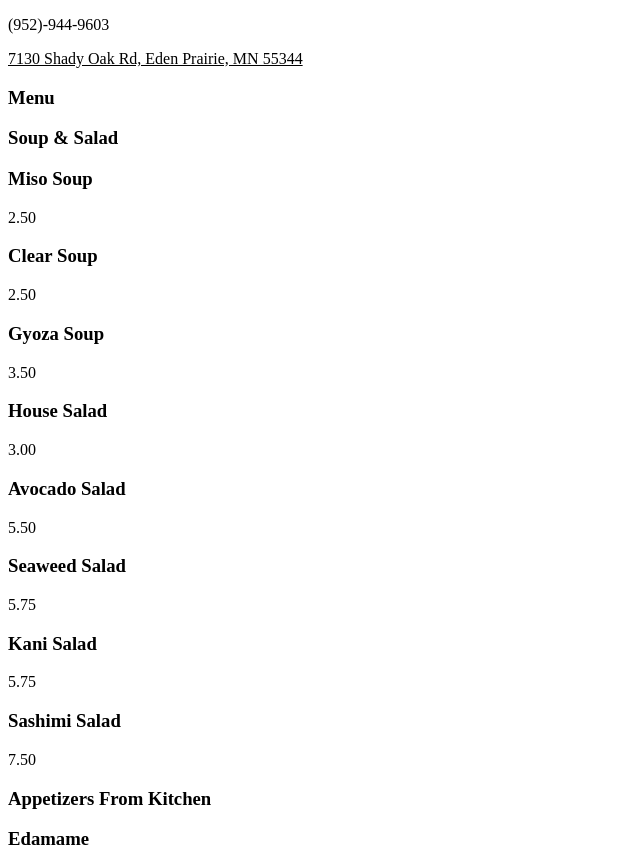
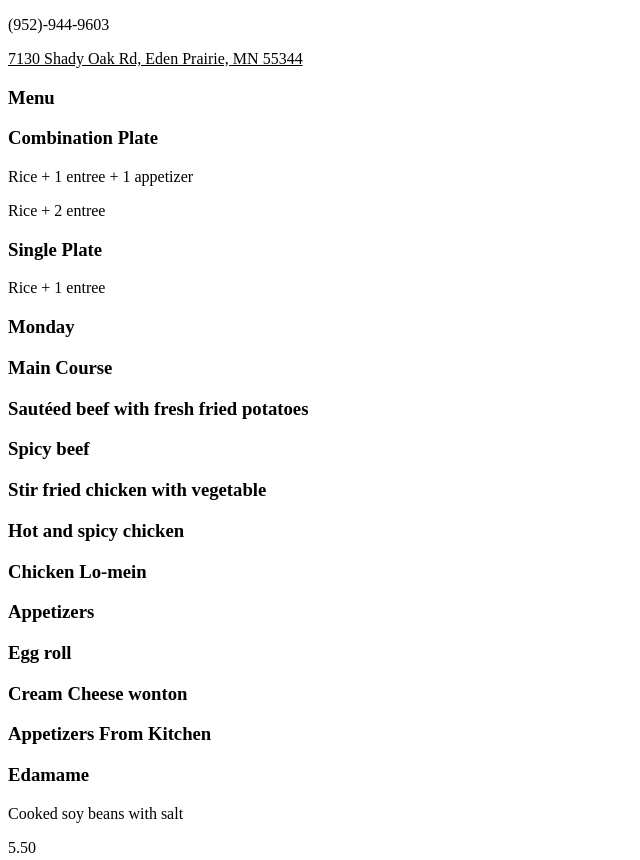
Before and after one commit to ThomasJRooney/Eden-Vietnamese, a plain HTML site: page index.html in a window 1280 px wide. Shown: the part 1169-2029 px from the top of the page, without its empty margins (0-640 px from the left). Drawn offline with nearby package versions, Linux system fonts and the light colour scheme; a script that the page names is missing; a web font is replaced by a local one.

Commit message:
Update index.html

```diff
--- a/index.html
+++ b/index.html
@@ -269,47 +269,56 @@
                             <div class="menu-items__row row align-items-top menu-items__wrapper justify-content-center">
                                 <h3>Menu</h3>
                             </div>
+
+
+
+                            <div class="menu-items__row align-items-top menu-items__wrapper justify-content-center">
+                                <h3 style="color: black;">Combination Plate</h3>
+                                <p>Rice + 1 entree + 1 appetizer</p>
+                                <p>Rice + 2 entree</p>
+                            </div>
+                            <div class="menu-items__row align-items-top menu-items__wrapper justify-content-center">
+                                <h3 style="color: black;">Single Plate</h3>
+                                <p>Rice + 1 entree</p>
+                            </div>
+
+
                             <div class="menu-items__row row align-items-top menu-items__wrapper justify-content-center">
-                                <h3 style="color: black;">Soup & Salad</h3>
-                            </div>
-                            <div class="menu-items__row row align-items-top justify-content-left">
-                                <div class="menu-items__wrapper col-md-6" data-food-cats="vegan,vegetarian,diary-free,gluten-free,under-500" data-ingredients="">
-                                    <h3>Miso Soup</h3>
-                                    <p>2.50</p>
-                                </div>
-                                <div class="menu-items__wrapper col-md-6" data-food-cats="vegan,vegetarian,diary-free,gluten-free,under-500" data-ingredients="">
-                                    <h3>Clear Soup </h3>
-                                    <p>2.50</p>
-                                </div>
-                            </div>
-                            <div class="menu-items__row row align-items-top justify-content-left">
-                                <div class="menu-items__wrapper col-md-6" data-food-cats="diary-free,gluten-free,under-500" data-ingredients="">
-                                    <h3>Gyoza Soup</h3>
-                                    <p>3.50</p>
-                                </div>
-                                <div class="menu-items__wrapper col-md-6" data-food-cats="vegan,vegetarian,diary-free,under-500" data-ingredients="">
-                                    <h3>House Salad</h3>
-                                    <p>3.00</p>
-                                </div>
-                            </div>
-                            <div class="menu-items__row row align-items-top justify-content-left">
-                                <div class="menu-items__wrapper col-md-6" data-food-cats="diary-free,under-500" data-ingredients="">
-                                    <h3>Avocado Salad</h3>
-                                    <p>5.50</p>
-                                </div>
-                                <div class="menu-items__wrapper col-md-6" data-food-cats="diary-free,gluten-free" data-ingredients="">
-                                    <h3>Seaweed Salad</h3>
-                                    <p>5.75</p>
-                                </div>
-                            </div>
-                            <div class="menu-items__row row align-items-top justify-content-left">
-                                <div class="menu-items__wrapper col-md-6" data-food-cats="diary-free,gluten-free" data-ingredients="">
-                                    <h3>Kani Salad</h3>
-                                    <p>5.75</p>
-                                </div>
-                                <div class="menu-items__wrapper col-md-6" data-food-cats="diary-free,gluten-free,under-500" data-ingredients="">
-                                    <h3>Sashimi Salad</h3>
-                                    <p>7.50</p>
+                                <h3 style="color: black;">Monday</h3>
+                            </div>
+                            <div class="menu-items__row row align-items-top menu-items__wrapper justify-content-center">
+                                <h3 style="color: black;">Main Course</h3>
+                            </div>
+                            <div class="menu-items__row row align-items-top justify-content-left">
+                                <div class="menu-items__wrapper col-md-6" data-food-cats="vegan,vegetarian,diary-free,gluten-free,under-500" data-ingredients="">
+                                    <h3>Sautéed beef with fresh fried potatoes</h3>
+                                </div>
+                                <div class="menu-items__wrapper col-md-6" data-food-cats="vegan,vegetarian,diary-free,gluten-free,under-500" data-ingredients="">
+                                    <h3>Spicy beef</h3>
+                                </div>
+                            </div>
+                            <div class="menu-items__row row align-items-top justify-content-left">
+                                <div class="menu-items__wrapper col-md-6" data-food-cats="diary-free,gluten-free,under-500" data-ingredients="">
+                                    <h3>Stir fried chicken with vegetable</h3>
+                                </div>
+                                <div class="menu-items__wrapper col-md-6" data-food-cats="vegan,vegetarian,diary-free,under-500" data-ingredients="">
+                                    <h3>Hot and spicy chicken</h3>
+                                </div>
+                            </div>
+                            <div class="menu-items__row row align-items-top justify-content-left">
+                                <div class="menu-items__wrapper col-md-6" data-food-cats="diary-free,under-500" data-ingredients="">
+                                    <h3>Chicken Lo-mein</h3>
+                                </div>
+                            </div>
+                            <div class="menu-items__row row align-items-top menu-items__wrapper justify-content-center">
+                                <h3 style="color: black;">Appetizers</h3>
+                            </div>
+                            <div class="menu-items__row row align-items-top justify-content-left">
+                                <div class="menu-items__wrapper col-md-6" data-food-cats="diary-free,gluten-free" data-ingredients="">
+                                    <h3>Egg roll</h3>
+                                </div>
+                                <div class="menu-items__wrapper col-md-6" data-food-cats="diary-free,gluten-free,under-500" data-ingredients="">
+                                    <h3>Cream Cheese wonton</h3>
                                 </div>
                             </div>
 
```
